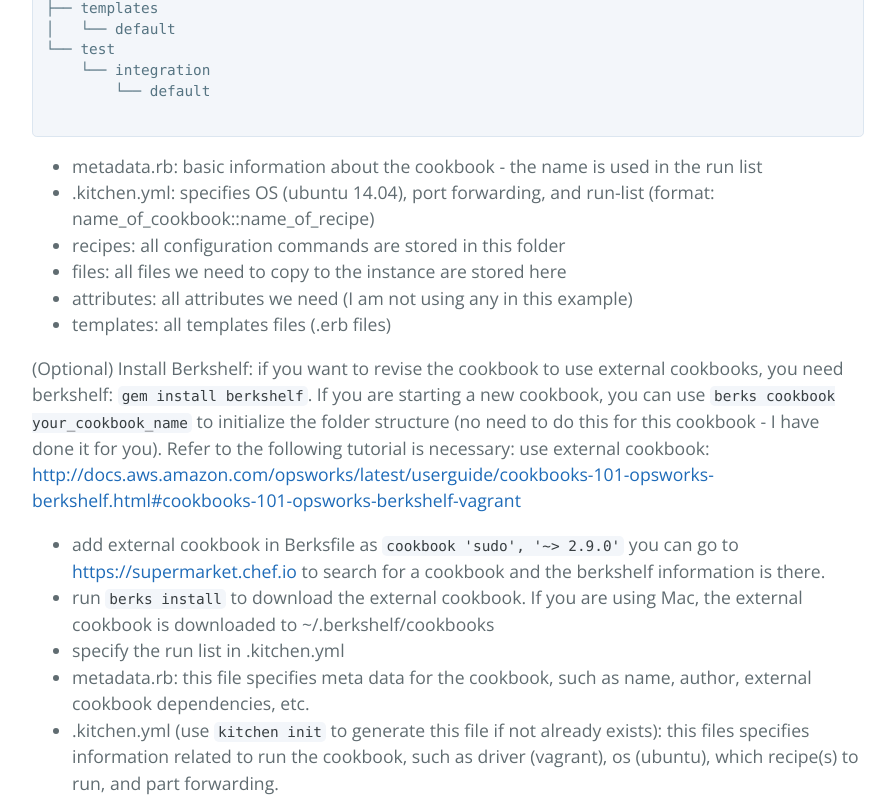
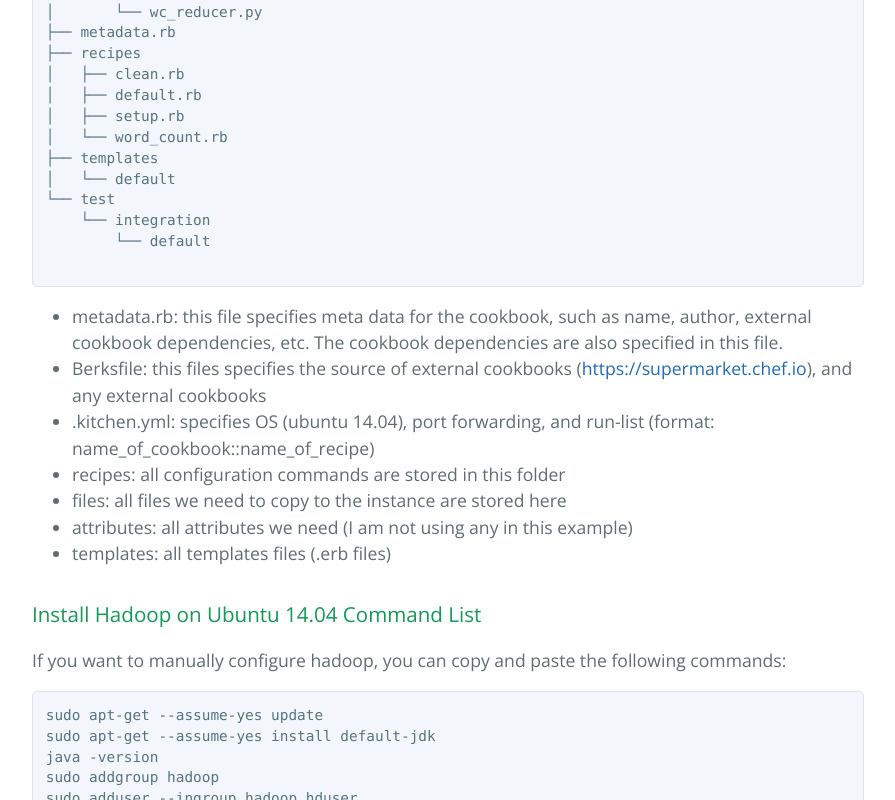
Before and after one commit to harrywang/bigdata-cookbook, a plain HTML site: page index.html in a window 1280 px wide. Shown: the part 2609-3409 px from the top of the page, without its empty margins (192-1087 px from the left). Drawn offline with nearby package versions, Linux system fonts and the light colour scheme.

```diff
--- a/index.html
+++ b/index.html
@@ -31,6 +31,7 @@
 <ol>
 <li><p>Install Chef Development Kit at <a href="https://downloads.chef.io/chef-dk/mac/">https://downloads.chef.io/chef-dk/mac/</a></p></li>
 <li><p>Install virtualization tools (VirtualBox and Vagrant) at <a href="https://learn.chef.io/local-development/rhel/get-set-up/">https://learn.chef.io/local-development/rhel/get-set-up/</a></p></li>
+<li><p>Use cookbook dependency manager Berkshelf to download external cookbooks: run <code>berks install</code> to download the external cookbook. If you are using Mac, the external cookbooks are downloaded to ~/.berkshelf/cookbooks. For example, I use java cookbook (<a href="https://supermarket.chef.io/cookbooks/java">https://supermarket.chef.io/cookbooks/java</a>) to install Oracle Java 7 - you can change the attributes in .kitchen.yml file (such as java version, etc).</p></li>
 <li>
 <p>run <code>kitchen converge</code> to start a Ubuntu instance and related configuration. Make sure you have fast Internet access when running this cookbook - we need to get many packages during this process, e.g., hadoop package itself is 186M. Other useful kitchen commands:</p>
 
@@ -120,24 +121,13 @@ If things goes well, you have a Ubuntu 14.04 running with hadoop configured.</li
 </code></pre>
 
 <ul>
-<li>metadata.rb: basic information about the cookbook - the name is used in the run list</li>
+<li>metadata.rb: this file specifies meta data for the cookbook, such as name, author, external cookbook dependencies, etc. The cookbook dependencies are also specified in this file.</li>
+<li>Berksfile: this files specifies the source of external cookbooks (<a href="https://supermarket.chef.io">https://supermarket.chef.io</a>), and any external cookbooks</li>
 <li>.kitchen.yml: specifies OS (ubuntu 14.04), port forwarding, and run-list (format: name_of_cookbook::name_of_recipe)</li>
 <li>recipes: all configuration commands are stored in this folder</li>
 <li>files: all files we need to copy to the instance are stored here</li>
 <li>attributes: all attributes we need (I am not using any in this example)</li>
 <li>templates: all templates files (.erb files)</li>
-</ul>
-
-<p>(Optional) Install Berkshelf: if you want to revise the cookbook to use external cookbooks, you need berkshelf: <code>gem install berkshelf</code>. If you are starting a new cookbook, you can use <code>berks cookbook your_cookbook_name</code> to initialize the folder structure (no need to do this for this cookbook - I have done it for you). Refer to the following tutorial is necessary: use external cookbook:
-<a href="http://docs.aws.amazon.com/opsworks/latest/userguide/cookbooks-101-opsworks-berkshelf.html#cookbooks-101-opsworks-berkshelf-vagrant">http://docs.aws.amazon.com/opsworks/latest/userguide/cookbooks-101-opsworks-berkshelf.html#cookbooks-101-opsworks-berkshelf-vagrant</a></p>
-
-<ul>
-<li>add external cookbook in Berksfile as <code>cookbook 'sudo', '~&gt; 2.9.0'</code> you can go to <a href="https://supermarket.chef.io">https://supermarket.chef.io</a> to search for a cookbook and the berkshelf information is there.</li>
-<li>run <code>berks install</code> to download the external cookbook. If you are using Mac, the external cookbook is downloaded to ~/.berkshelf/cookbooks</li>
-<li>specify the run list in .kitchen.yml</li>
-<li>metadata.rb: this file specifies meta data for the cookbook, such as name, author, external cookbook dependencies, etc.</li>
-<li>.kitchen.yml (use <code>kitchen init</code> to generate this file if not already exists): this files specifies information related to run the cookbook, such as driver (vagrant), os (ubuntu), which recipe(s) to run, and part forwarding.</li>
-<li>Berksfile: this files specifies the source of external cookbooks, which is '<a href="https://supermarket.chef.io">https://supermarket.chef.io</a>'</li>
 </ul>
 
 <h3>
@@ -331,16 +321,19 @@ labs    1
 
 <ul>
 <li>To copy files from Ubuntu virtualbox: go to settings, add a shared folder, login to ubuntu, go to /media/your_shared_folder (you may need to add user <code>sudo adduser hduser vboxsf</code> and then reboot <code>sudo reboot</code>)</li>
-</ul>
+<li>If you are starting a new cookbook, you can use <code>berks cookbook your_cookbook_name</code> to initialize the folder structure (no need to do this for this cookbook - I have done it for you). Refer to the following tutorial is necessary: use external cookbook: <a href="http://docs.aws.amazon.com/opsworks/latest/userguide/cookbooks-101-opsworks-berkshelf.html#cookbooks-101-opsworks-berkshelf-vagrant">http://docs.aws.amazon.com/opsworks/latest/userguide/cookbooks-101-opsworks-berkshelf.html#cookbooks-101-opsworks-berkshelf-vagrant</a>
+</li>
+<li>
+<p>You can add external cookbook in Berksfile as <code>cookbook 'java'</code>, you can go to <a href="https://supermarket.chef.io">https://supermarket.chef.io</a> to search for a cookbook and find the related berkshelf information there.</p>
 
 <h3>
 <a id="references" class="anchor" href="#references" aria-hidden="true"><span aria-hidden="true" class="octicon octicon-link"></span></a>References</h3>
-
-<ul>
-<li>
-<a href="http://www.terpconnect.umd.edu/%7Ekpzhang/">http://www.terpconnect.umd.edu/~kpzhang/</a> (special thanks to my friend Kunpeng for the course materials)</li>
+</li>
+<li><p><a href="http://www.terpconnect.umd.edu/%7Ekpzhang/">http://www.terpconnect.umd.edu/~kpzhang/</a> (special thanks to my friend Kunpeng for the course materials)</p></li>
 <li><a href="http://www.bogotobogo.com/Hadoop/BigData_hadoop_Install_on_ubuntu_single_node_cluster.php">http://www.bogotobogo.com/Hadoop/BigData_hadoop_Install_on_ubuntu_single_node_cluster.php</a></li>
 <li><a href="http://www.michael-noll.com/tutorials/writing-an-hadoop-mapreduce-program-in-python/">http://www.michael-noll.com/tutorials/writing-an-hadoop-mapreduce-program-in-python/</a></li>
+<li><a href="https://www.linkedin.com/pulse/getting-started-apache-spark-ubuntu-1404-myles-harrison">https://www.linkedin.com/pulse/getting-started-apache-spark-ubuntu-1404-myles-harrison</a></li>
+<li><a href="https://www.digitalocean.com/community/tutorial_series/getting-started-managing-your-infrastructure-using-chef">https://www.digitalocean.com/community/tutorial_series/getting-started-managing-your-infrastructure-using-chef</a></li>
 </ul>
 
       <footer class="site-footer">
@@ -351,15 +344,6 @@ labs    1
 
     </section>
 
-  <script>
-  (function(i,s,o,g,r,a,m){i['GoogleAnalyticsObject']=r;i[r]=i[r]||function(){
-  (i[r].q=i[r].q||[]).push(arguments)},i[r].l=1*new Date();a=s.createElement(o),
-  m=s.getElementsByTagName(o)[0];a.async=1;a.src=g;m.parentNode.insertBefore(a,m)
-  })(window,document,'script','https://www.google-analytics.com/analytics.js','ga');
 
-  ga('create', 'UA-77568954-1', 'auto');
-  ga('send', 'pageview');
-
-</script>
   </body>
 </html>
```
Also changed, not shown: params.json (+1 -1 lines).
